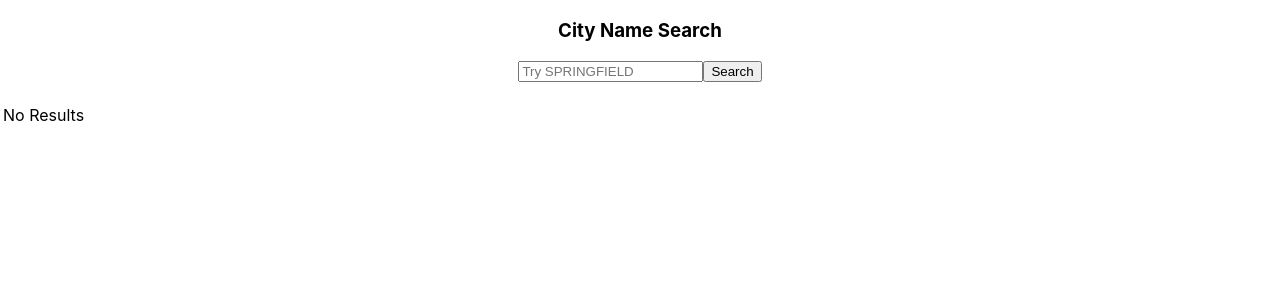
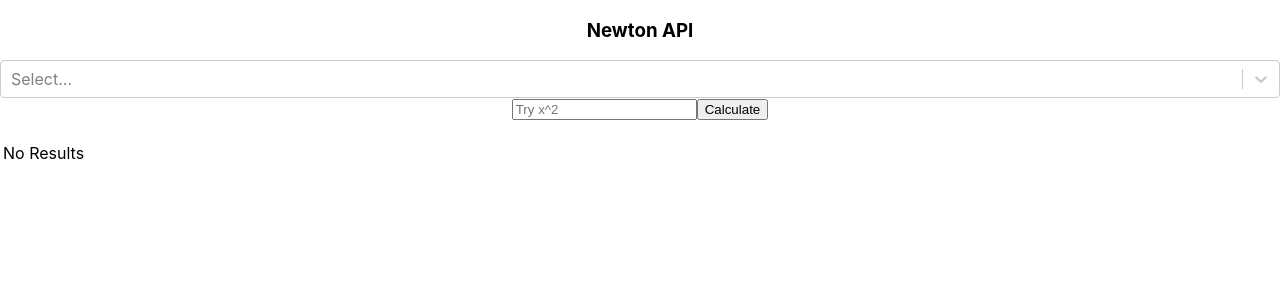
Before and after one commit to TDLorenz/APIDisplay, a React (Create React App) app in the folder apidisplay/: page / in a window 1280 px wide. Shown: the top 300 px of the page. Built offline with nearby package versions, Linux system fonts and the light colour scheme.

Commit message:
Got newtonapi working

```diff
--- a/apidisplay/package.json
+++ b/apidisplay/package.json
@@ -10,6 +10,7 @@
     "react": "^17.0.2",
     "react-dom": "^17.0.2",
     "react-scripts": "4.0.3",
+    "react-select": "^4.3.0",
     "web-vitals": "^1.1.1"
   },
   "scripts": {
--- a/apidisplay/src/components/newton.js
+++ b/apidisplay/src/components/newton.js
@@ -1,25 +1,34 @@
 import React, { Component, useState } from 'react';
 import axios from 'axios';
+import Select from 'react-select';
+
+const options = [
+    { label: "Derive", value: "derive" },
+    { label: "Simplify", value: "simplify" },
+  ];
 
 class Newton extends Component {
     constructor(props) {
         super(props);
         this.state = {
             apiData: [],
-            cityName: "",
+            problem: "",
+            function: "",
             found: false
         }
     }
 
+
     handleInputChange = (event) => {
-        this.setState({ cityName: event.target.value.toUpperCase()}
+        this.setState({ problem: event.target.value}
         );
     }
 
     handleSearchClick = async () => {
-        let cityNameQuery = this.state.cityName;
-        let linkToAPI = 'http://ctp-zip-api.herokuapp.com/city/' + cityNameQuery;
-
+        let problemQuery = this.state.problem;
+        console.log(problemQuery)
+        let linkToAPI = 'https://newton.now.sh/api/v2/' + options.value + '/' + problemQuery;
+        console.log(linkToAPI)
         try {
             let response = await axios.get(linkToAPI);
             this.setState({ apiData: response.data, found: true });
@@ -39,22 +48,27 @@
     }
 
     makeTable = () => {
-        let currData = this.state.apiData;
+        const currData = this.state.apiData;
         let foundMatch = this.state.found;
         let table = [];
+        console.log(currData.result)
         //found is false when we get 404 error
         if (!foundMatch) {
             table.push(<tr key={-1}><td>No Results</td></tr>);
             return table;
         } else {
-            for (let i = 0; i < currData.length; i++) {
-                let zip = currData[i];
+            //for (let i = 0; i < currData.length; i++) {
+                // let expression = currData[i].expression;
+                // let operation = currData[i].operation;
+                let result = currData.result
                 table.push(
-                    <tr key={currData[i].id}>
-                        <td>Zip: {zip}</td>
+                    <tr key={currData.id}>
+                        {/* <td>Expression: {expression}</td>
+                        <td>Operation: {operation}</td> */}
+                        <td>Result: {result}</td>
                     </tr>
                 );
-            }
+            //}
             return table;
         }
     }
@@ -62,10 +76,11 @@
     render() {
         return (
             <div className="container">
-                <div className="search">
-                    <h3>City Name Search</h3>
-                    <input type="text" value={this.state.cityName} onChange={this.handleInputChange} placeholder="Try SPRINGFIELD" />
-                    <button className="search-button" onClick={this.handleSearchClick}>Search</button>
+                <div className="calculate">
+                    <h3>Newton API</h3>
+                    <Select options={options} />
+                    <input type="text" value={this.state.problem} onChange={this.handleInputChange} placeholder="Try x^2" />
+                    <button className="calculate-button" onClick={this.handleSearchClick}>Calculate</button>
                 </div>
                 <br />
                 <div className="table">
```
Also changed, not shown: 1 other file (tests, documents, lock files or other folders).
